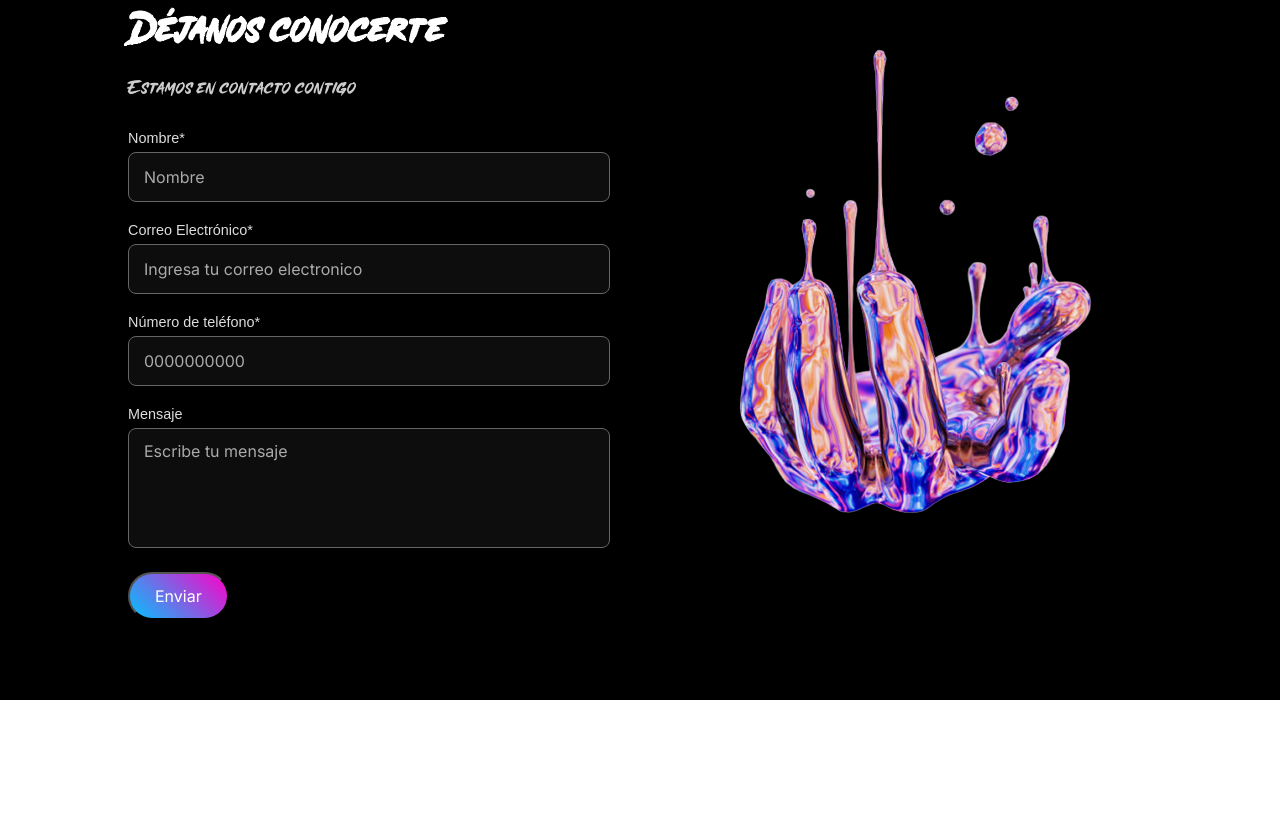
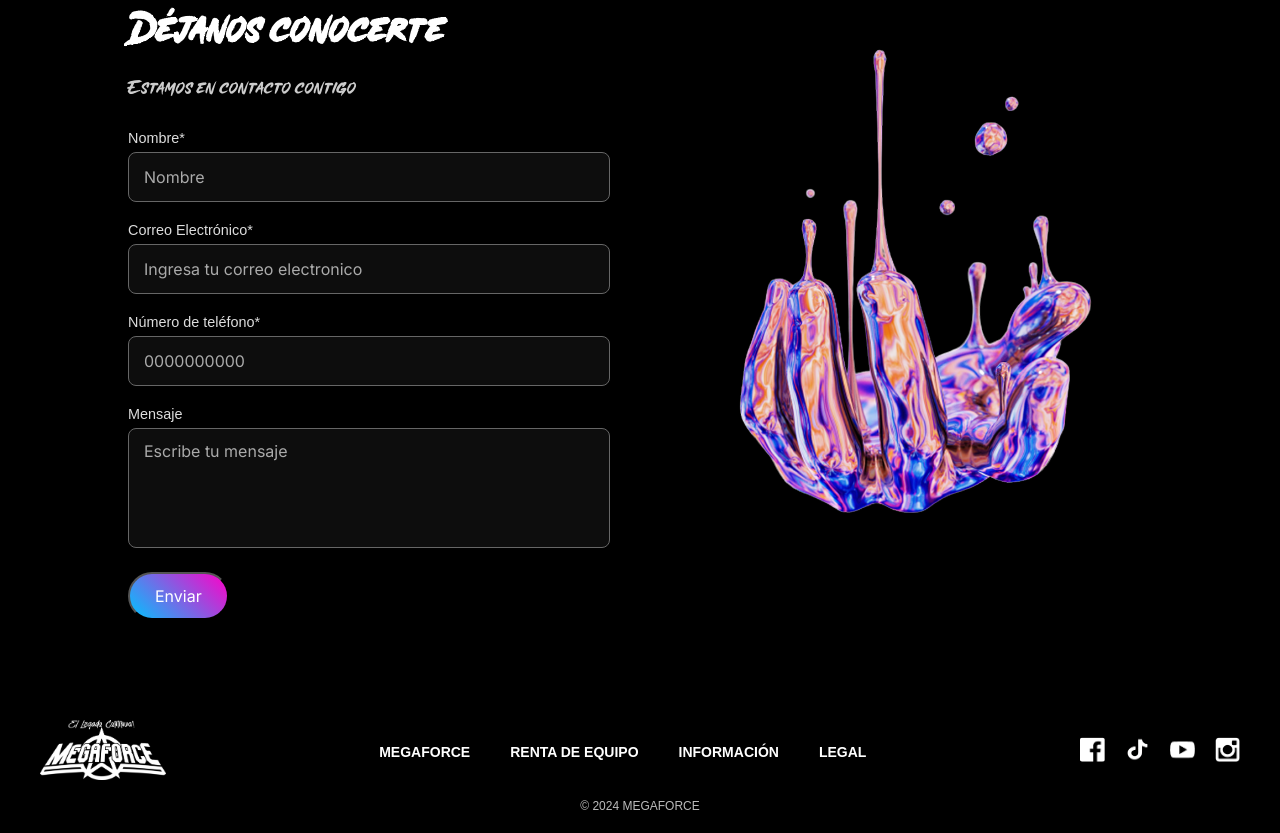
Before and after one commit to gonzalosanchezc/Dj-Maximo, a plain HTML site: page index.html in a window 1280 px wide. Shown: the part 2844-3677 px from the top of the page. Before the commit the page ends 3544 px from the top, so only its background shows below. Drawn offline with Linux system fonts and the light colour scheme.

Commit message:
Add footer et img

```diff
--- a/Styles/footer.css
+++ b/Styles/footer.css
@@ -1,73 +1,59 @@
-/* FOOTER */
 .footer {
+  background-color: #000; /* fondo negro */
+  color: white;
+  padding: 20px 40px;
+  font-family: Arial, sans-serif;
+}
+
+.footer-container {
   display: flex;
   justify-content: space-between;
   align-items: center;
-  background-color: #000;
-  color: white;
-  padding: 15px 5%; /* más compacto */
-  flex-wrap: wrap;
-  font-family: "Inter", sans-serif;
-  font-size: 14px; /* tamaño más adecuado */
+  flex-wrap: wrap; /* para que no se desborde en pantallas pequeñas */
 }
 
-/* Logo */
 .footer-logo img {
-  height: 45px; /* tamaño más pequeño */
+  height: 60px;
 }
 
-/* Palabras centrales */
-.footer-links {
+.footer-menu {
+  list-style: none;
   display: flex;
-  justify-content: center;
-  flex: 1;
-  gap: 25px; /* espacio entre palabras */
+  gap: 40px;
+  padding: 0;
+  margin: 0;
 }
 
-.footer-links a {
+.footer-menu li a {
   color: white;
   text-decoration: none;
-  font-weight: 500;
+  font-weight: bold;
+  font-size: 14px;
   transition: color 0.3s ease;
 }
 
-.footer-links a:hover {
+.footer-menu li a:hover {
   color: #ccc;
 }
 
-/* Redes sociales derecha */
-.footer-social {
+.footer-socials {
   display: flex;
-  gap: 12px;
+  gap: 20px;
 }
 
-.footer-social img {
+.footer-socials img {
+  width: 25px;
   height: 25px;
-  width: 25px;
-  cursor: pointer;
   transition: transform 0.3s ease;
 }
 
-.footer-social img:hover {
-  transform: scale(1.1);
+.footer-socials img:hover {
+  transform: scale(1.2);
 }
 
-/* Responsive */
-@media (max-width: 900px) {
-  .footer {
-    flex-direction: column;
-    align-items: center;
-    text-align: center;
-    padding: 15px 10px;
-    gap: 15px;
-  }
-
-  .footer-links {
-    gap: 15px;
-    flex-wrap: wrap;
-  }
-
-  .footer-social {
-    margin-top: 10px;
-  }
+.footer-copy {
+  text-align: center;
+  font-size: 12px;
+  margin-top: 15px;
+  color: #bbb;
 }
--- a/index.html
+++ b/index.html
@@ -125,7 +125,7 @@
   <div class="galeria-grid">
     <!-- Item 1 -->
     <div class="galeria-item">
-      <img src="images/evento11.jpg" alt="Evento 1">
+      <img src="images/evento1.jpg" alt="Evento 1">
       <div class="galeria-buttons">
         <button class="btn-play">▶ Reproducir</button>
         <button class="btn-info">Conócelo</button>
@@ -224,6 +224,41 @@
 
 
 
+<footer class="footer">
+  <div class="footer-container">
+    <!-- Logo -->
+    <div class="footer-logo">
+      <img src="Images/logo.png" alt="Logo Megaforce">
+    </div>
+
+    <!-- Menú -->
+    <ul class="footer-menu">
+      <li><a href="#">MEGAFORCE</a></li>
+      <li><a href="#">RENTA DE EQUIPO</a></li>
+      <li><a href="#">INFORMACIÓN</a></li>
+      <li><a href="#">LEGAL</a></li>
+    </ul>
+
+    <!-- Redes sociales -->
+    <div class="footer-socials">
+      <a href="https://www.facebook.com/Megaforce01">
+        <img src="Images/facebookLogo.png" alt="Facebook">
+      </a>
+      <a href="https://www.tiktok.com/@megaforce.01">
+        <img src="Images/tiktokLogo.png" alt="TikTok">
+      </a>
+      <a href="https://www.youtube.com/@Megaforce01">
+        <img src="Images/youtubeLogo.png" alt="YouTube">
+      </a>
+      <a href="https://www.instagram.com/megaforce.01">
+        <img src="Images/instagramLogo.png" alt="Instagram">
+      </a>
+    </div>
+  </div>
+
+  <!-- Copy -->
+  <div class="footer-copy">© 2024 MEGAFORCE</div>
+</footer>
 
 </body>
 </html>
```
Also changed, not shown: galeria.html (+36 -1 lines), quienessomos.html (+36 -0 lines), servicios.html (+36 -0 lines), Images/facebookLogo.png (added), Images/instagramLogo.png (added), Images/newTwitterLogo(x).png (added), Images/tiktokLogo.png (added), Images/youtubeLogo.png (added).
